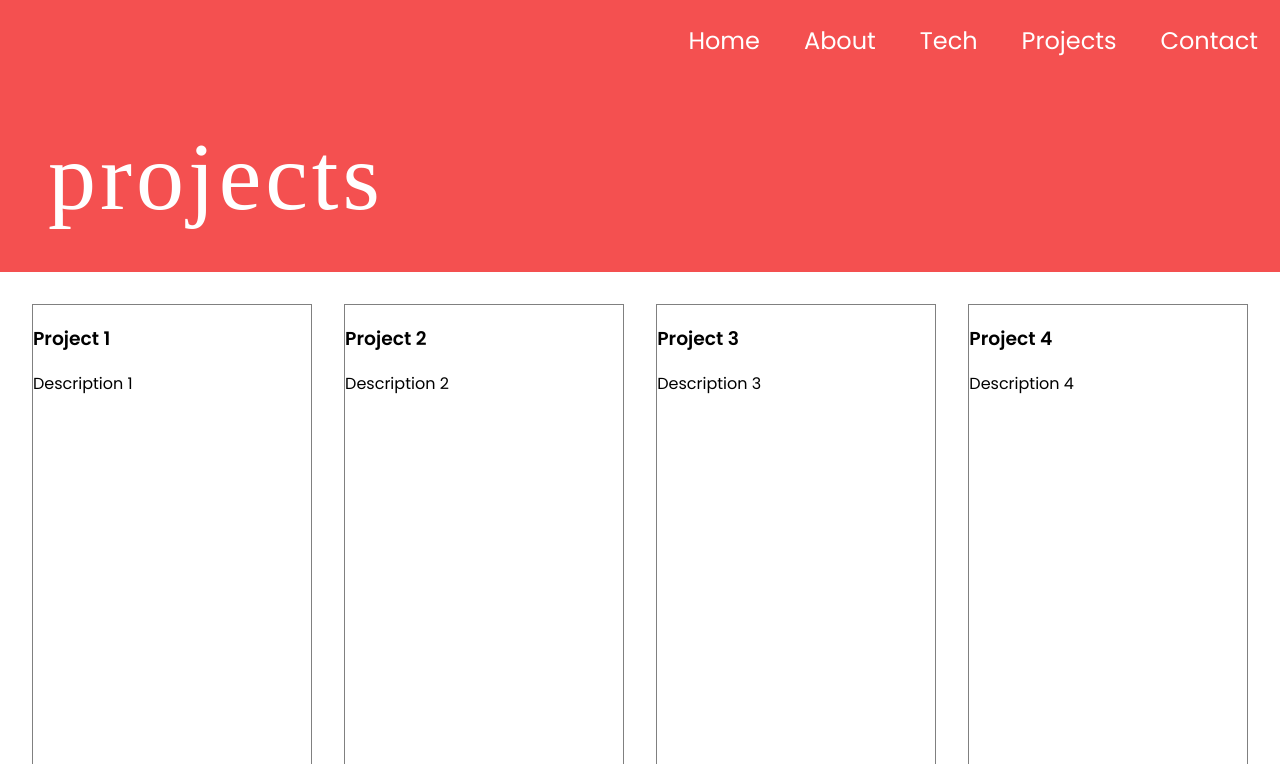
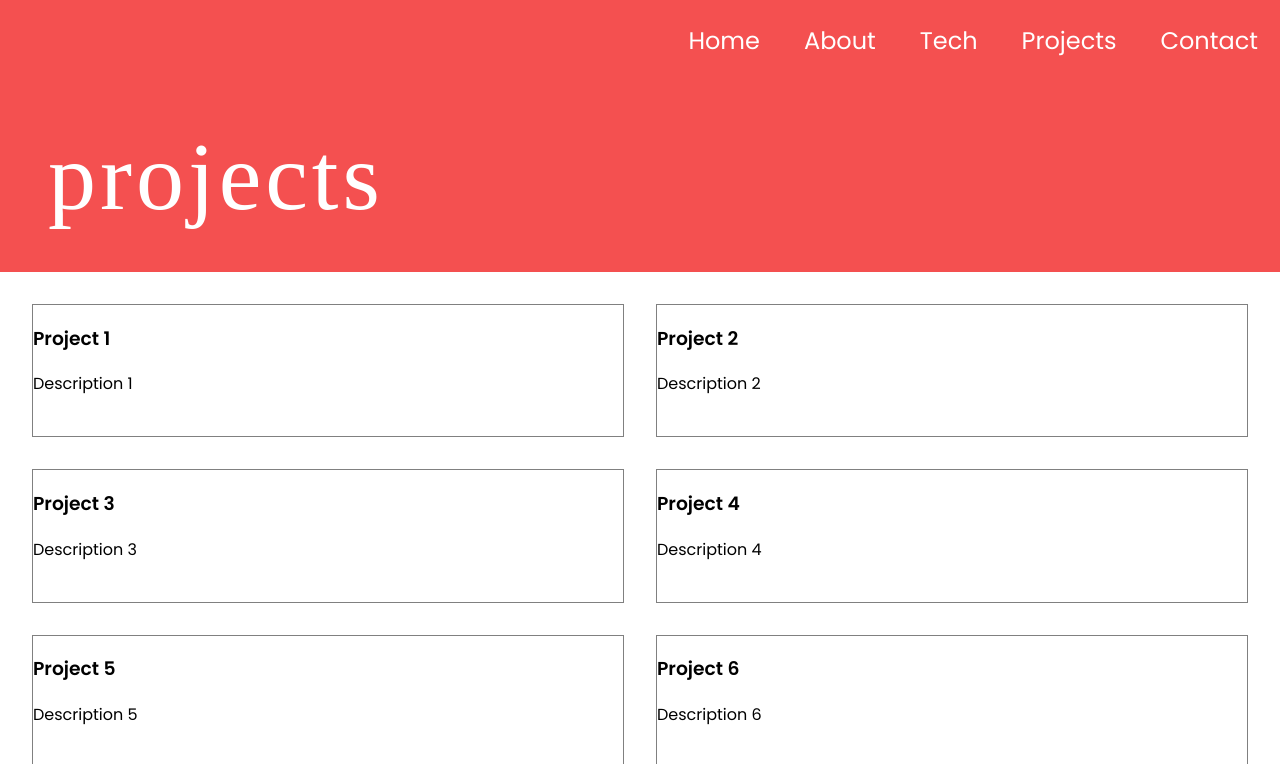
Before and after one commit to PaulGreetham/SPAPortfolio, an Angular app: page /projects in a window 1280 px wide. Shown: the top 764 px of the page. Built offline with nearby package versions, Linux system fonts and the light colour scheme; a web font is replaced by a local one.

Commit message:
project grid system created for 6 projects

```diff
--- a/src/app/Pages/projects/projects.component.scss
+++ b/src/app/Pages/projects/projects.component.scss
@@ -10,7 +10,7 @@ header {
   display: flex;
   align-items: center;
   color: white;
-  background-color: rgb(244, 80, 80);;
+  background-color: rgb(244, 80, 80);
   height: 24vh;
   padding: 3rem;
 }
@@ -21,7 +21,6 @@ h1 {
   font-weight: lighter;
   margin: 0;
   letter-spacing: 0.25rem;
-
   animation: fadeInFromTop 0.25s ease-in-out;
   animation-fill-mode: forwards;
 }
@@ -38,14 +37,13 @@ h1 {
 }
 
 .projects-container {
-  display: flex;
-  justify-content: space-between; /* Adjust this as needed */
-  flex-wrap: wrap;
-
+  display: grid;
+  grid-template-columns: repeat(2, 1fr); // Creates two columns
+  grid-gap: 2rem; // 2rem gap between both rows and columns
+  margin: 2rem;
   height: 66vh;
-  padding: 2rem;
 }
 
-app-card {
-  flex: 0 0 23%; /* Adjust this percentage to account for margins */
-}
+// app-card {
+//   // If necessary, define specific styles or overrides for the card here
+// }
--- a/src/app/Pages/projects/projects.component.ts
+++ b/src/app/Pages/projects/projects.component.ts
@@ -15,5 +15,7 @@ export class ProjectsComponent {
     { id: 'card-2', title: 'Project 2', description: 'Description 2', animationClass: 'animate-delay-2' },
     { id: 'card-3', title: 'Project 3', description: 'Description 3', animationClass: 'animate-delay-3' },
     { id: 'card-4', title: 'Project 4', description: 'Description 4', animationClass: 'animate-delay-4' },
+    { id: 'card-5', title: 'Project 5', description: 'Description 5', animationClass: 'animate-delay-5' },
+    { id: 'card-6', title: 'Project 6', description: 'Description 6', animationClass: 'animate-delay-6' },
   ];
 }
--- a/src/app/Shared-Components/card/card.component.scss
+++ b/src/app/Shared-Components/card/card.component.scss
@@ -24,7 +24,9 @@
   }
 }
 
-.animate-delay-1 { animation-delay: 0.5s; }
-.animate-delay-2 { animation-delay: 0.75s; }
-.animate-delay-3 { animation-delay: 1s; }
-.animate-delay-4 { animation-delay: 1.25s; }
+.animate-delay-1 { animation-delay: 0.25s; }
+.animate-delay-2 { animation-delay: 0.5s; }
+.animate-delay-3 { animation-delay: 0.75s; }
+.animate-delay-4 { animation-delay: 1s; }
+.animate-delay-5 { animation-delay: 1.25s; }
+.animate-delay-6 { animation-delay: 1.5s; }
```
